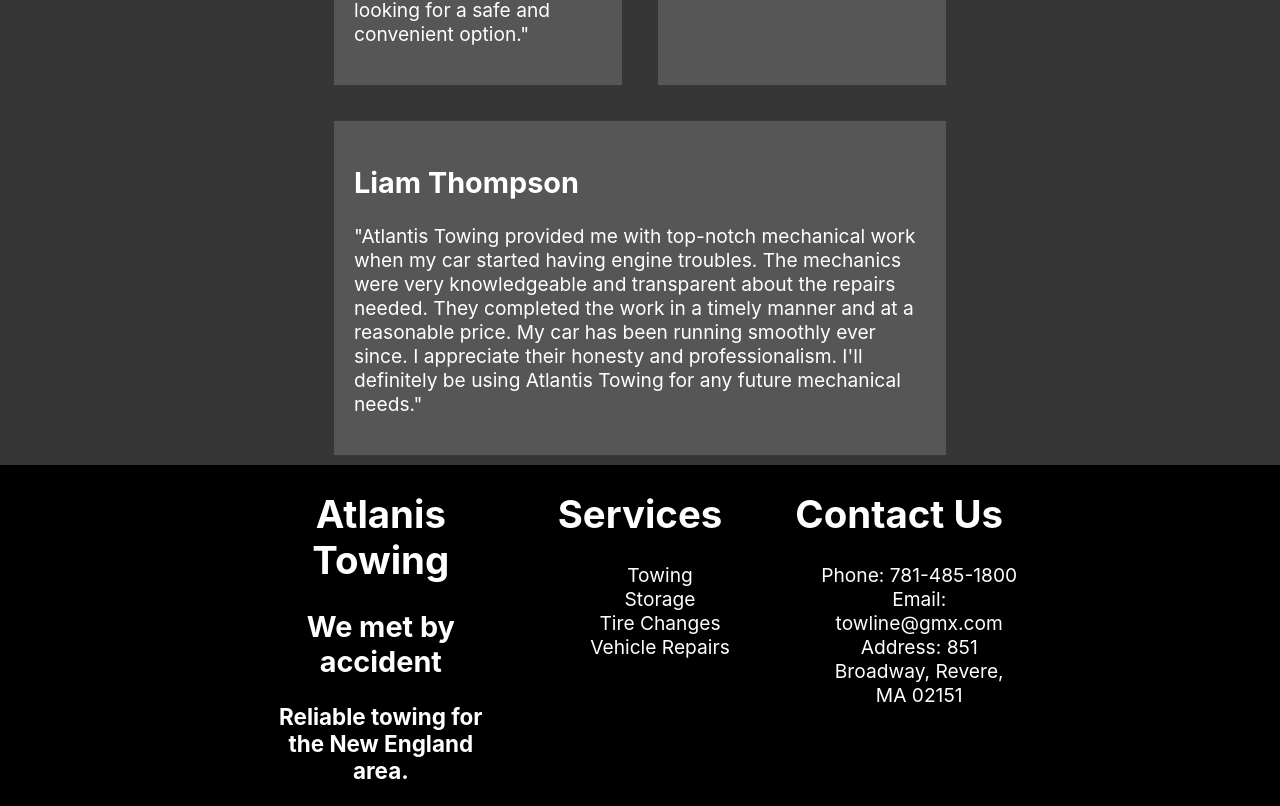
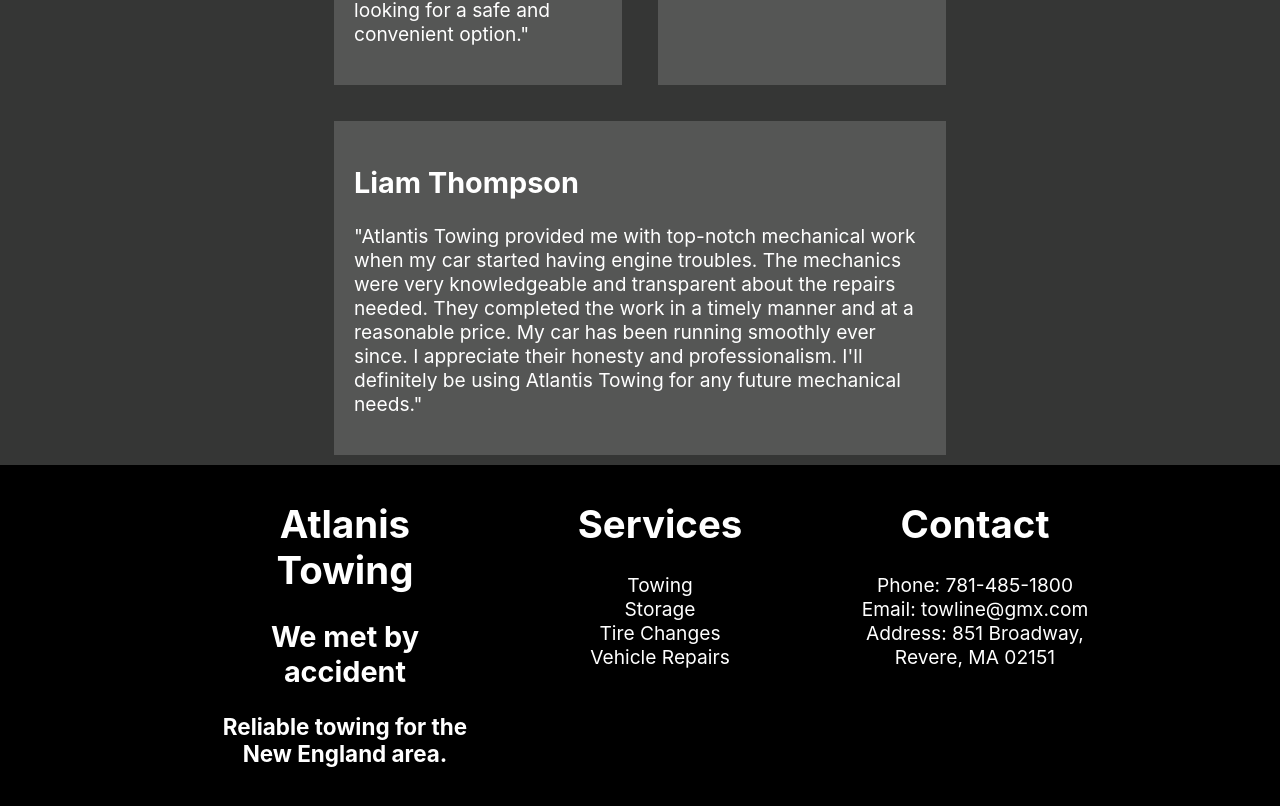
Before and after one commit to JFrongillo/atlantistowingma, a React (Create React App) app: page / in a window 1280 px wide. Shown: the part 3493-4299 px from the top of the page. Built offline with nearby package versions, Linux system fonts and the light colour scheme.

Commit message:
footer alingment

```diff
--- a/src/components/Footer/Footer.css
+++ b/src/components/Footer/Footer.css
@@ -1,9 +1,10 @@
 .footer-container{
     display: grid;
-    gap: 1rem;
-    grid-template-columns: 1fr 1fr 1fr 1fr 1fr;
+    gap: .5rem;
+    grid-template-columns: 1fr 2fr 2fr 2fr 1fr;
     grid-template-areas: ". tagline services contact . ";
     text-align: center;
+    padding: 10px;
 }
 
 .footer-container ul{
--- a/src/components/Footer/Footer.js
+++ b/src/components/Footer/Footer.js
@@ -3,22 +3,24 @@ export default function Footer() {
     return(
         <div class="footer-container">
             <div class = "footer-tagline">
-                <h1>Atlanis Towing</h1>
-                <h2>We met by accident</h2>
-                <h3>Reliable towing for the New England area.</h3>
+                <ul>
+                    <li><h1>Atlanis Towing</h1></li>
+                    <li><h2>We met by accident</h2></li>
+                    <li><h3>Reliable towing for the New England area.</h3></li>
+                </ul>
             </div>
             <div class = "footer-services">
-                <h1>Services</h1>
                 <ul>
-                    <li><a href = "#">Towing</a></li>
-                    <li><a href = "#">Storage</a></li>
-                    <li><a href = "#">Tire Changes</a></li>
-                    <li><a href = "#">Vehicle Repairs</a></li>
+                    <li><h1>Services</h1></li>
+                    <li><a href = "/services/towing">Towing</a></li>
+                    <li><a href = "/services/storage">Storage</a></li>
+                    <li><a href = "/services/tire-change">Tire Changes</a></li>
+                    <li><a href = "/services/mechanical-works">Vehicle Repairs</a></li>
                 </ul>
             </div>
             <div class = "footer-contact">
-                <h1>Contact Us</h1>
                 <ul>
+                    <li><h1>Contact</h1></li>
                     <li>Phone: <a href = "tel:7814851800">781-485-1800</a></li>
                     <li>Email: <a href = "mailto:towline@gmx.com">towline@gmx.com</a></li>
                     <li>Address: <a href = "https://maps.app.goo.gl/xPYMUzgDzjmhjGSt9">851 Broadway, Revere, MA 02151</a></li>
```
